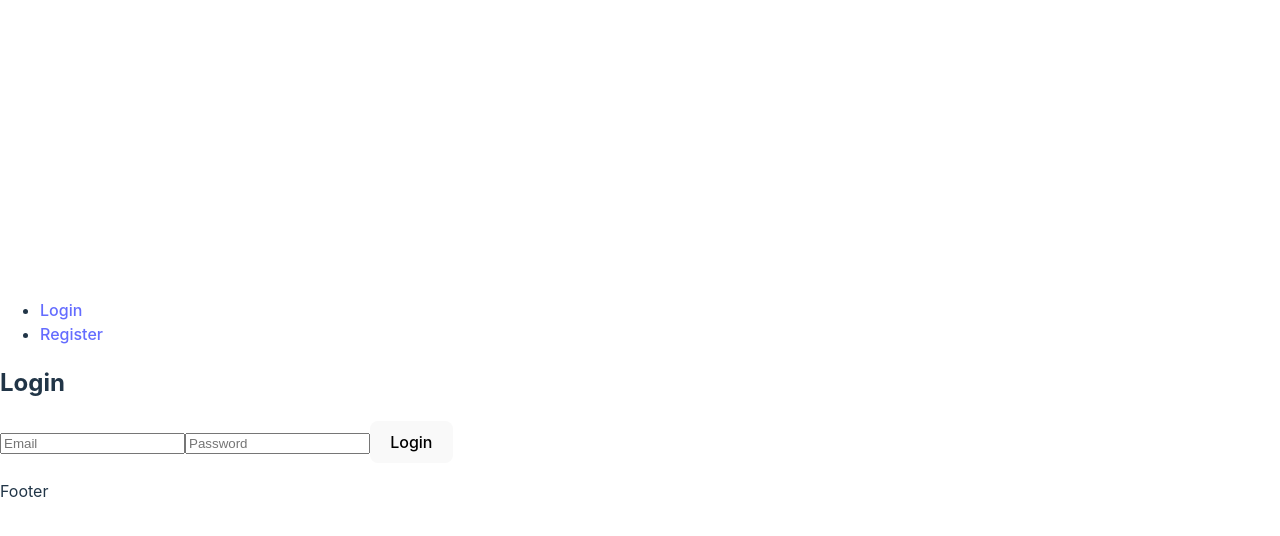
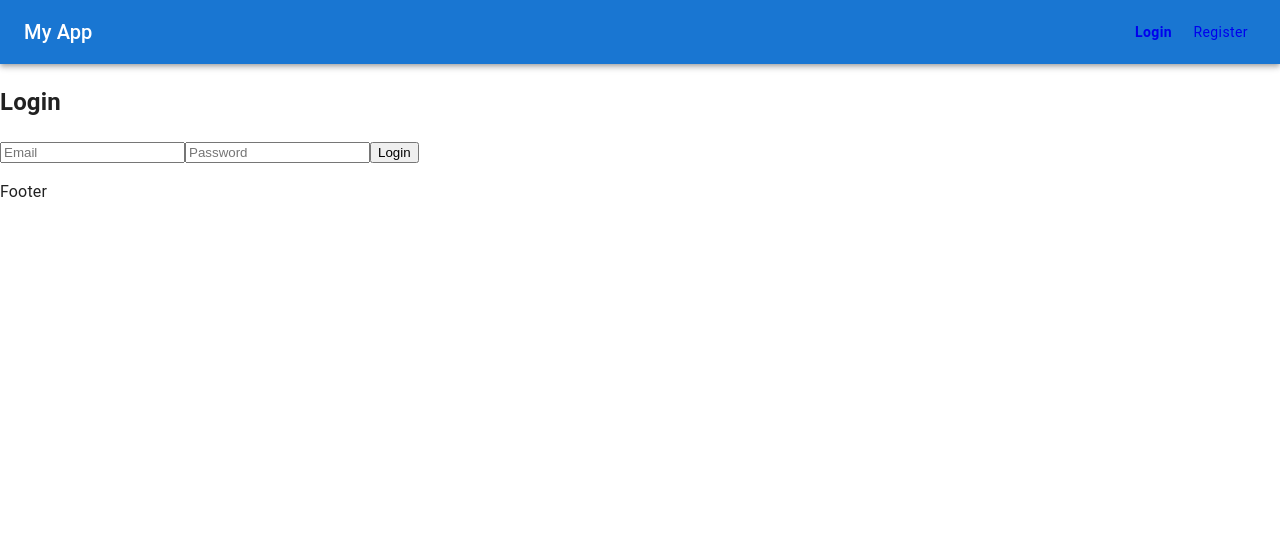
Before and after one commit to rommeltorquator/project-management-app-frontend, a React (Vite) app: page /login in a window 1280 px wide. Shown: the top 536 px of the page. Built offline with nearby package versions, Linux system fonts and the light colour scheme.

Commit message:
Stylized the navbar using Material UI

```diff
--- a/package.json
+++ b/package.json
@@ -10,6 +10,10 @@
     "preview": "vite preview"
   },
   "dependencies": {
+    "@emotion/react": "^11.13.3",
+    "@emotion/styled": "^11.13.0",
+    "@mui/icons-material": "^6.1.1",
+    "@mui/material": "^6.1.1",
     "axios": "^1.7.7",
     "js-cookie": "^3.0.5",
     "react": "^18.3.1",
--- a/src/components/Navbar.tsx
+++ b/src/components/Navbar.tsx
@@ -1,8 +1,13 @@
 import { useContext } from 'react'
 import { NavLink, useNavigate } from 'react-router-dom'
 import { AuthContext } from '../context/AuthContext';
+import AppBar from '@mui/material/AppBar';
+import Box from '@mui/material/Box';
+import Toolbar from '@mui/material/Toolbar';
+import Typography from '@mui/material/Typography';
+import Button from '@mui/material/Button';
 
-const Navbar = () => {
+const Navbar: React.FC = () => {
   const navigate = useNavigate();
   const { token, setAuthData } = useContext(AuthContext);
 
@@ -12,55 +17,85 @@ const Navbar = () => {
   };
 
   return (
-    <nav>
-      <ul>
-        {!token && (
+    <Box sx={{ flexGrow: 1 }}>
+      <AppBar position="static"> {/* Positions the AppBar at the top */}
+        <Toolbar>
+          {/* App Title */}
+          <Typography variant="h6" component="div" sx={{ flexGrow: 1 }}>
+            My App
+          </Typography>
+
+          {/* Navigation Links */}
+          {!token ? (
             <>
-            <li>
-              <NavLink
-                to="/login"
-                className={({ isActive }) => (isActive ? 'active' : undefined)}
+              <NavLink to="/login" style={{ textDecoration: 'none' }}>
+                {({ isActive }) => (
+                  <Button
+                    color="inherit"
+                    sx={{
+                      textTransform: 'none',
+                      fontWeight: isActive ? 'bold' : 'normal',
+                    }}
                   >
                     Login
+                  </Button>
+                )}
               </NavLink>
-            </li>
-            <li>
-              <NavLink
-                to="/register"
-                className={({ isActive }) => (isActive ? 'active' : undefined)}
+              <NavLink to="/register" style={{ textDecoration: 'none' }}>
+                {({ isActive }) => (
+                  <Button
+                    color="inherit"
+                    sx={{
+                      textTransform: 'none',
+                      fontWeight: isActive ? 'bold' : 'normal',
+                    }}
                   >
                     Register
+                  </Button>
+                )}
               </NavLink>
-            </li>
+            </>
+          ) : (
+            <>
+              <NavLink to="/" end style={{ textDecoration: 'none' }}>
+                {({ isActive }) => (
+                  <Button
+                    color="inherit"
+                    sx={{
+                      textTransform: 'none',
+                      fontWeight: isActive ? 'bold' : 'normal',
+                    }}
+                  >
+                    Home
+                  </Button>
+                )}
+              </NavLink>
+              <NavLink to="/projects" style={{ textDecoration: 'none' }}>
+                {({ isActive }) => (
+                  <Button
+                    color="inherit"
+                    sx={{
+                      textTransform: 'none',
+                      fontWeight: isActive ? 'bold' : 'normal',
+                    }}
+                  >
+                    Projects
+                  </Button>
+                )}
+              </NavLink>
+              <Button
+                color="inherit"
+                onClick={handleLogout}
+                sx={{ textTransform: 'none' }}
+              >
+                Logout
+              </Button>
             </>
           )}
-        {token && (
-          <>
-            <li>
-              <NavLink
-                to="/"
-                end
-                className={({ isActive }) => (isActive ? 'active' : undefined)}
-              >
-                Home
-              </NavLink>
-            </li>
-            <li>
-              <NavLink
-                to="/projects"
-                className={({ isActive }) => (isActive ? 'active' : undefined)}
-              >
-                Projects
-              </NavLink>
-            </li>
-            <li>
-              <button onClick={handleLogout}>Logout</button>
-            </li>
-          </>
-        )}
-      </ul>
-    </nav>
-  )
-}
+        </Toolbar>
+      </AppBar>
+    </Box>
+  );
+};
 
-export default Navbar
+export default Navbar;
--- a/src/main.tsx
+++ b/src/main.tsx
@@ -1,10 +1,21 @@
 import { StrictMode } from 'react'
 import { createRoot } from 'react-dom/client'
 import App from './App.tsx'
-import './index.css'
+// import './index.css'
+import { ThemeProvider, createTheme } from '@mui/material/styles';
+import CssBaseline from '@mui/material/CssBaseline';
+
+const theme = createTheme({
+  // You can customize the theme here
+  // palette: { ... },
+  // typography: { ... },
+});
 
 createRoot(document.getElementById('root')!).render(
   <StrictMode>
-    <App />
+    <ThemeProvider theme={theme}>
+      <CssBaseline />
+      <App />
+    </ThemeProvider>
   </StrictMode>,
 )
```
Also changed, not shown: 1 other file (tests, documents, lock files or other folders). Lines whose indentation alone changed are shown as unchanged.
